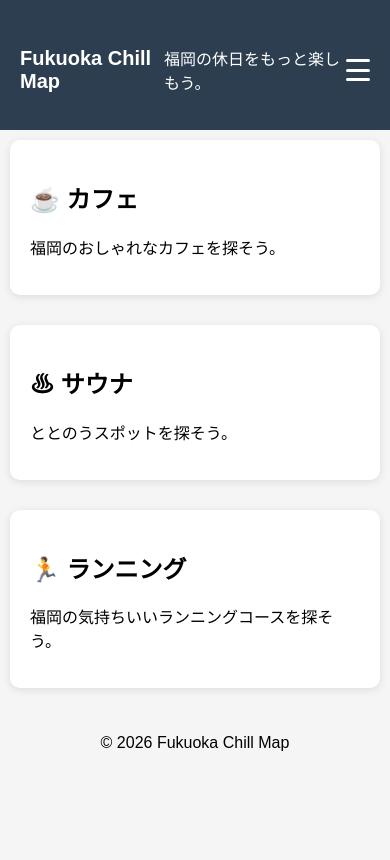
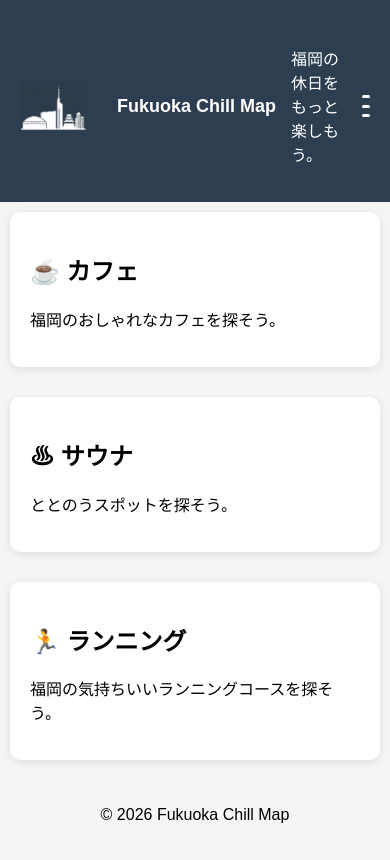
Before and after one commit to hrs0420/fukuoka-chill-map, a plain HTML site: page index.html in a window 390 px wide. Drawn offline with Linux system fonts and the light colour scheme.

Commit message:
Add Landmark Icon at header

```diff
--- a/css/style.css
+++ b/css/style.css
@@ -20,11 +20,22 @@ header {
     align-items: center;
     max-width: 1100px;
     margin: 0 auto;
+    gap: 15px;
 }
 
 header h1 {
     margin: 0;
-    font-size: 28px;
+    font-size: 24px;
+    color: #ffffff;
+    white-space: nowrap;
+    margin-right: auto;
+}
+/*福岡ランドマーク画像*/
+.header-monument-img {
+    height: 50px;
+    width: auto;
+    object-fit: contain;
+    margin-right: 15px;
 }
 
 /* ハンバーガーボタン（三本線） */
@@ -222,9 +233,12 @@ footer {
 /* --- スマホ対応 (レスポンシブ) --- */
 @media (max-width: 768px) {
     header h1 {
-        font-size: 20px;
+        font-size: 18px;
     }
-
+    header-monument-img {
+        height: 35px;
+        margin-right: 10px;
+    }
     .cards {
         flex-direction: column;
         align-items: center;
--- a/index.html
+++ b/index.html
@@ -12,6 +12,7 @@
 
 <header>
     <div class="header-container">
+        <img src="images/Fukuoka-monuments.jpg" alt="福岡ランドマーク" class="header-monument-img">
         <h1>Fukuoka Chill Map</h1>
 
         <p>福岡の休日をもっと楽しもう。</p>
```
Also changed, not shown: cafes.html (+1 -0 lines), detail.html (+1 -1 lines), favorites.html (+1 -1 lines), running.html (+1 -0 lines), sauna-detail.html (+1 -0 lines), saunas.html (+1 -1 lines), images/Fukuoka-monuments.jpg (added), images/fukuokacity-icon.jpg.
